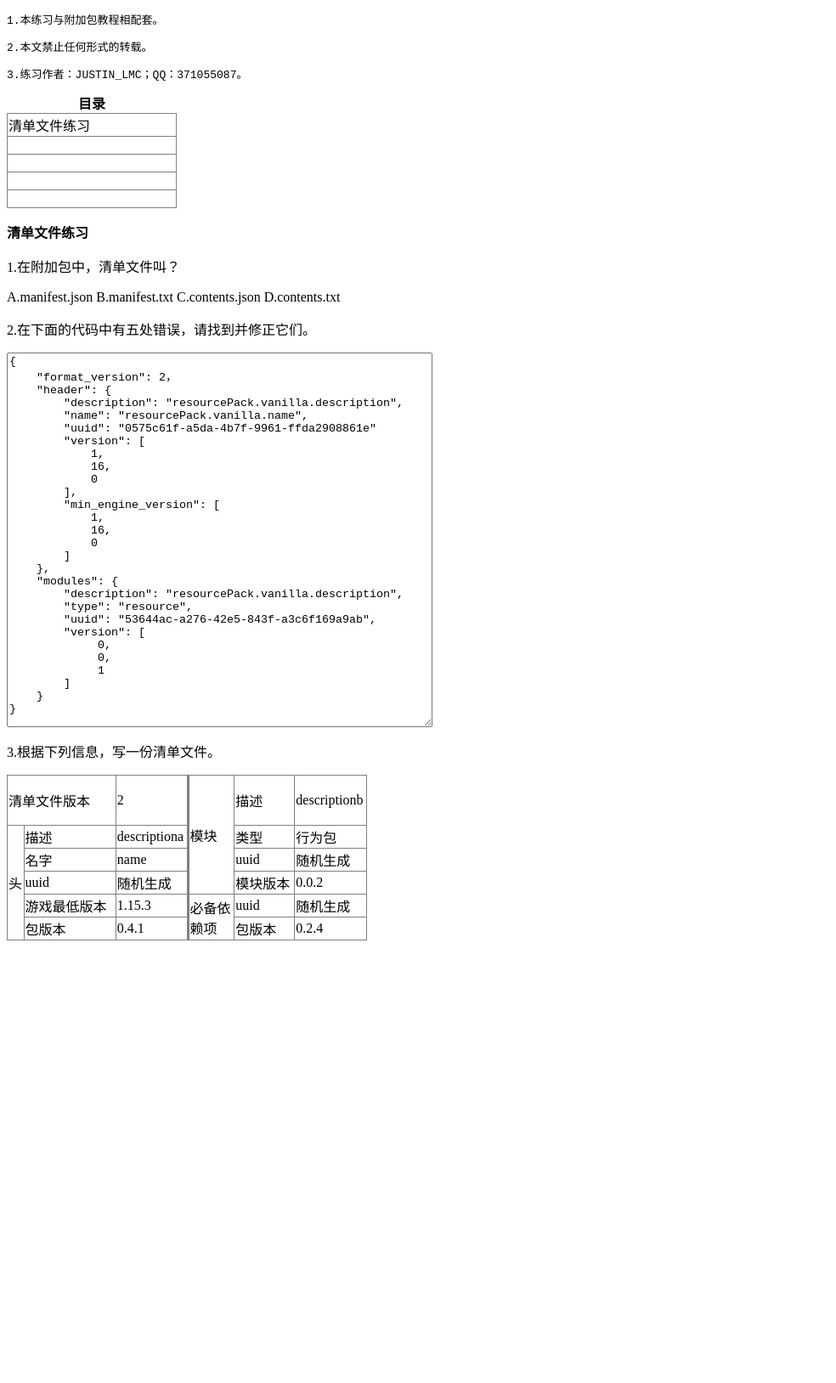
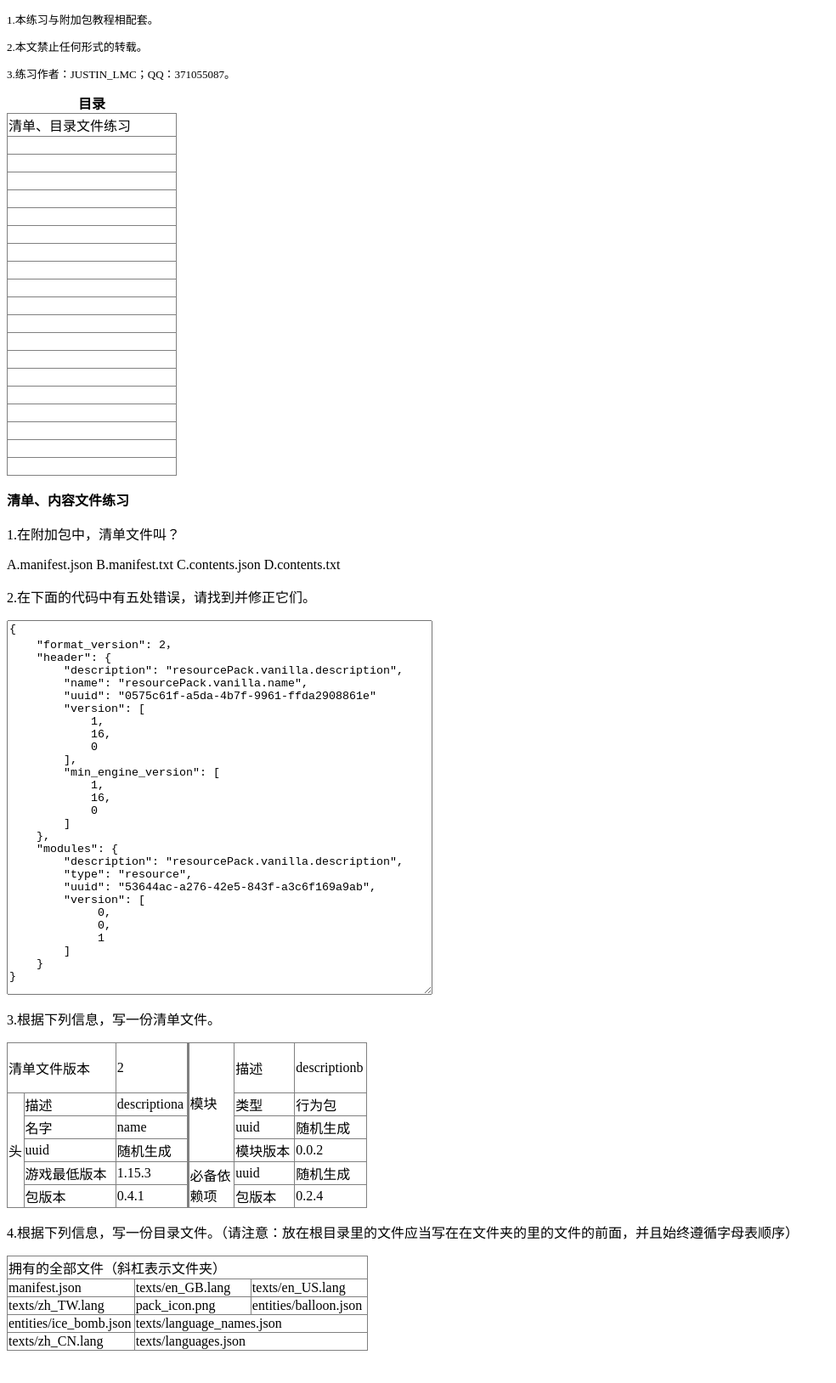
Before and after one commit to JUSTINLMC/Minecraft-, a plain HTML site: page 附加包练习.html in a window 1280 px wide. Shown: the whole page at 85% size, without its empty margins (0-984 px from the left). Before the commit the page ends 1157 px from the top, so only its background shows below. Drawn offline with Linux system fonts and the light colour scheme.

Commit message:
Add files via upload

```diff
--- a/附加包练习.html
+++ b/附加包练习.html
@@ -4,7 +4,7 @@
 <meta http-equiv="Content-Type" content="text/html; charset=utf-8" />
 <title>无标题文档</title>
 <style type="text/css">
-.tdbold {
+.tbbold {
 	border-top-width: 1px;
 	border-right-width: 3px;
 	border-bottom-width: 1px;
@@ -21,19 +21,68 @@ table {
 	border-bottom-width: 1px;
 	border-left-width: 1px;
 }
+.smallfont {
+	font-family: "黑体";
+	font-size: small;
+}
 </style>
 </head>
 
 <body>
-<pre>1.本练习与附加包教程相配套。</pre>
-<pre>2.本文禁止任何形式的转载。</pre>
-<pre>3.练习作者：JUSTIN_LMC；QQ：371055087。</pre>
+<p class="smallfont">1.本练习与附加包教程相配套。</p>
+<p class="smallfont">2.本文禁止任何形式的转载。</p>
+<p class="smallfont">3.练习作者：JUSTIN_LMC；QQ：371055087。</p>
 <table width="200" border="1">
   <caption>
     <strong>目录</strong>
   </caption>
   <tr>
-    <td>清单文件练习</td>
+    <td>清单、目录文件练习</td>
+  </tr>
+  <tr>
+    <td>&nbsp;</td>
+  </tr>
+  <tr>
+    <td>&nbsp;</td>
+  </tr>
+  <tr>
+    <td>&nbsp;</td>
+  </tr>
+  <tr>
+    <td>&nbsp;</td>
+  </tr>
+  <tr>
+    <td>&nbsp;</td>
+  </tr>
+  <tr>
+    <td>&nbsp;</td>
+  </tr>
+  <tr>
+    <td>&nbsp;</td>
+  </tr>
+  <tr>
+    <td>&nbsp;</td>
+  </tr>
+  <tr>
+    <td>&nbsp;</td>
+  </tr>
+  <tr>
+    <td>&nbsp;</td>
+  </tr>
+  <tr>
+    <td>&nbsp;</td>
+  </tr>
+  <tr>
+    <td>&nbsp;</td>
+  </tr>
+  <tr>
+    <td>&nbsp;</td>
+  </tr>
+  <tr>
+    <td>&nbsp;</td>
+  </tr>
+  <tr>
+    <td>&nbsp;</td>
   </tr>
   <tr>
     <td>&nbsp;</td>
@@ -48,7 +97,7 @@ table {
     <td>&nbsp;</td>
   </tr>
 </table>
-<p><strong>清单文件练习</strong></p>
+<p><strong><a name="mancon" id="mancon"></a>清单、内容文件练习</strong></p>
 <p>1.在附加包中，清单文件叫？</p>
 <p>A.manifest.json  B.manifest.txt C.contents.json D.contents.txt</p>
 <p>2.在下面的代码中有五处错误，请找到并修正它们。</p>
@@ -86,7 +135,7 @@ table {
 <table width="424" border="1" class="table">
   <tr>
     <td colspan="2"><p>清单文件版本</p></td>
-    <td width="75" class="tdbold">2</td>
+    <td width="75" class="tbbold">2</td>
     <td width="49" rowspan="4">模块</td>
     <td width="66">描述</td>
     <td width="76">descriptionb</td>
@@ -94,34 +143,58 @@ table {
   <tr>
     <td width="16" rowspan="5">头</td>
     <td width="102">描述</td>
-    <td class="tdbold">descriptiona</td>
+    <td class="tbbold">descriptiona</td>
     <td width="66">类型</td>
     <td>行为包</td>
   </tr>
   <tr>
     <td>名字</td>
-    <td class="tdbold">name</td>
+    <td class="tbbold">name</td>
     <td width="66">uuid</td>
     <td>随机生成</td>
   </tr>
   <tr>
     <td>uuid</td>
-    <td class="tdbold">随机生成</td>
+    <td class="tbbold">随机生成</td>
     <td width="66">模块版本</td>
     <td>0.0.2</td>
   </tr>
   <tr>
     <td>游戏最低版本</td>
-    <td class="tdbold">1.15.3</td>
+    <td class="tbbold">1.15.3</td>
     <td rowspan="2">必备依赖项</td>
     <td>uuid</td>
     <td>随机生成</td>
   </tr>
   <tr>
     <td>包版本</td>
-    <td class="tdbold">0.4.1</td>
+    <td class="tbbold">0.4.1</td>
     <td>包版本</td>
     <td>0.2.4</td>
+  </tr>
+</table>
+<p>4.根据下列信息，写一份目录文件。（请注意：放在根目录里的文件应当写在在文件夹的里的文件的前面，并且始终遵循字母表顺序）</p>
+<table width="425" border="1">
+  <tr>
+    <td colspan="3">拥有的全部文件（斜杠表示文件夹）</td>
+  </tr>
+  <tr>
+    <td width="139">manifest.json</td>
+    <td width="132">texts/en_GB.lang</td>
+    <td width="132">texts/en_US.lang</td>
+  </tr>
+  <tr>
+    <td>texts/zh_TW.lang</td>
+    <td>pack_icon.png</td>
+    <td>entities/balloon.json</td>
+  </tr>
+  <tr>
+    <td>entities/ice_bomb.json</td>
+    <td colspan="2">texts/language_names.json</td>
+  </tr>
+  <tr>
+    <td>texts/zh_CN.lang</td>
+    <td colspan="2">texts/languages.json</td>
   </tr>
 </table>
 <p>&nbsp;</p>
```
